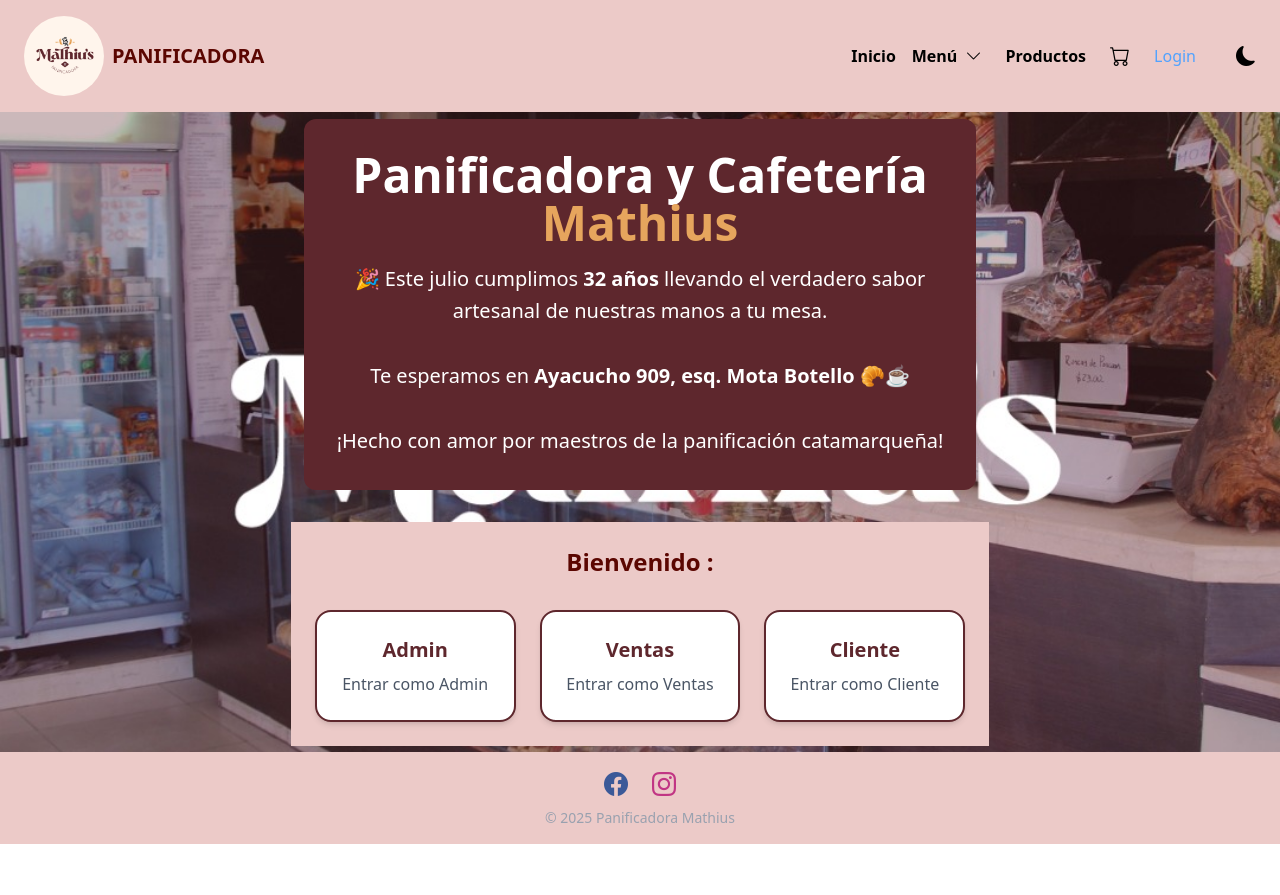
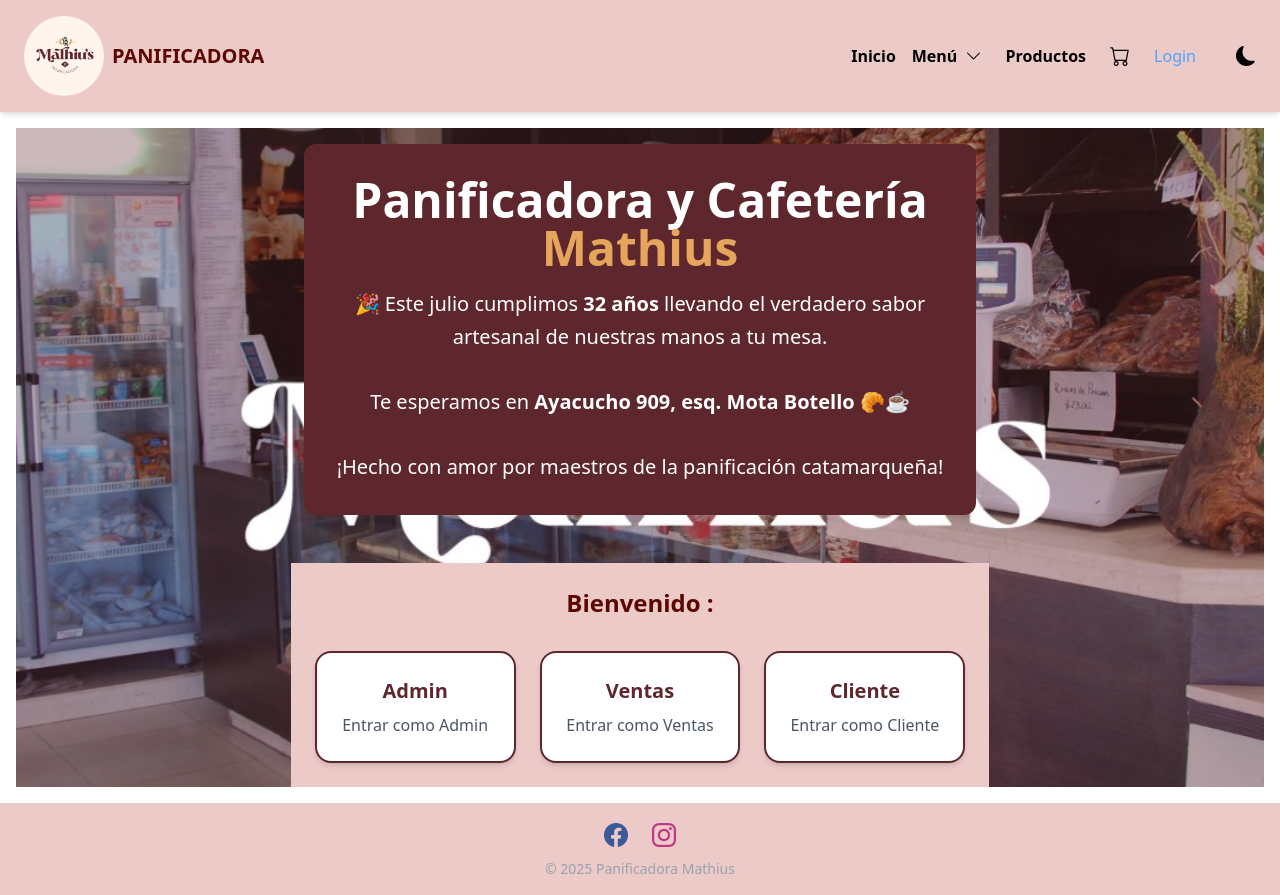
Before and after one commit to agustinasc/tp-frontend, a React (Vite) app: page / in a window 1280 px wide. Before the commit the page ends 844 px from the top, so only its background shows below. Built offline with nearby package versions, Linux system fonts and the light colour scheme; no server answers.

Commit message:
Corrigiendo styles del Home

```diff
--- a/src/context/UserContext.jsx
+++ b/src/context/UserContext.jsx
@@ -53,7 +53,7 @@ export const UserProvider = ({ children }) => {
         localStorage.removeItem('rol'); // elimina el rol
         navigate('/')
     }
-    /* PARA GUARDAR EL TOKEN */
+    /* PARA GUARDAR EL TOKEN y ayuda para generar los headers de autorizacion en las peticiones a la API */
     const getAuthHeaders = () => {
         const token = localStorage.getItem('token');
         return { Authorization: `Bearer ${token}` };
--- a/src/pages/Home.jsx
+++ b/src/pages/Home.jsx
@@ -3,8 +3,8 @@ import HomePage from './HomePage'
 
 const Home = () => {
     return (
-      <div className=" h-[80vh] bg-cover bg-center flex flex-col items-center justify-center text-white" style={{ backgroundImage: "url('/fotoLocal.jpg')" }}>
-        <div className="bg-[#5E272D] bg-opacity-60 p-8 rounded-xl text-center max-w-2xl mx-4">
+      <div className="bg-cover bg-center flex flex-col items-center justify-center text-white m-4" style={{ backgroundImage: "url('/fotoLocal.jpg')" }}>
+        <div className="bg-[#5E272D] bg-opacity-60 p-8 rounded-xl text-center max-w-2xl m-4">
           <h1 className="text-4xl md:text-5xl font-bold mb-4">
             Panificadora y Cafetería <span className="text-[#E6A55D]">Mathius</span>
           </h1>
--- a/src/pages/ProductList.jsx
+++ b/src/pages/ProductList.jsx
@@ -76,7 +76,7 @@ export const Products = () => {
         </button>
       <div className="flex flex-wrap justify-center gap-6">
         {/* Card para Agregar Producto */}
-          {/* SOLO admins ven el botón para agregar productos */}
+          {/* SOLO admins y ventas ven el botón para agregar productos */}
         {(rol === "admin" || rol === "ventas") && (
           <div className={`${theme === "oscuro" ? "bg-[#3E3E3E]" : "bg-[#FAE5CF]"} flex flex-col items-center w-full sm:w-1/2 md:w-1/3 lg:w-1/4 xl:w-1/5 p-4 rounded-t-lg cursor-pointer hover:opacity-90`}>
             <Link to="/add-producto" className="flex flex-col items-center w-full h-full">
```
Also changed, not shown: src/components/AddUsuario.jsx (+1 -14 lines).
